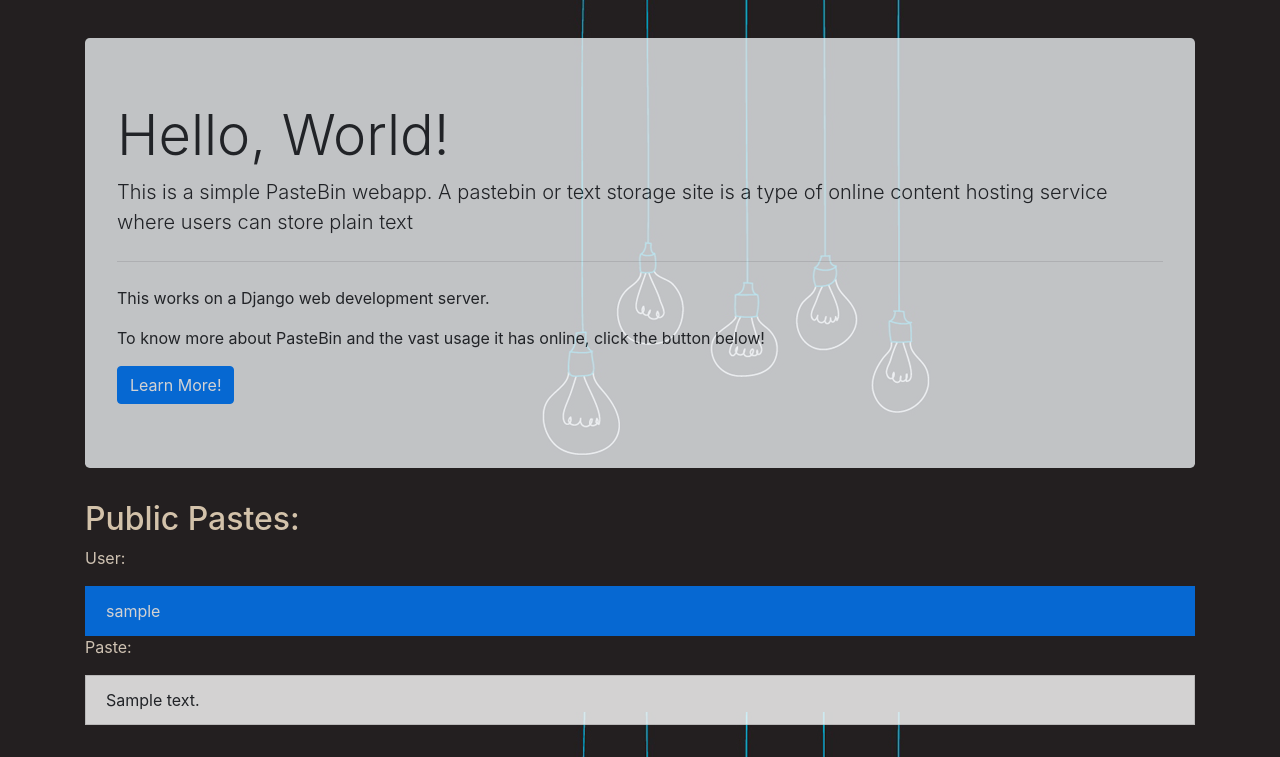
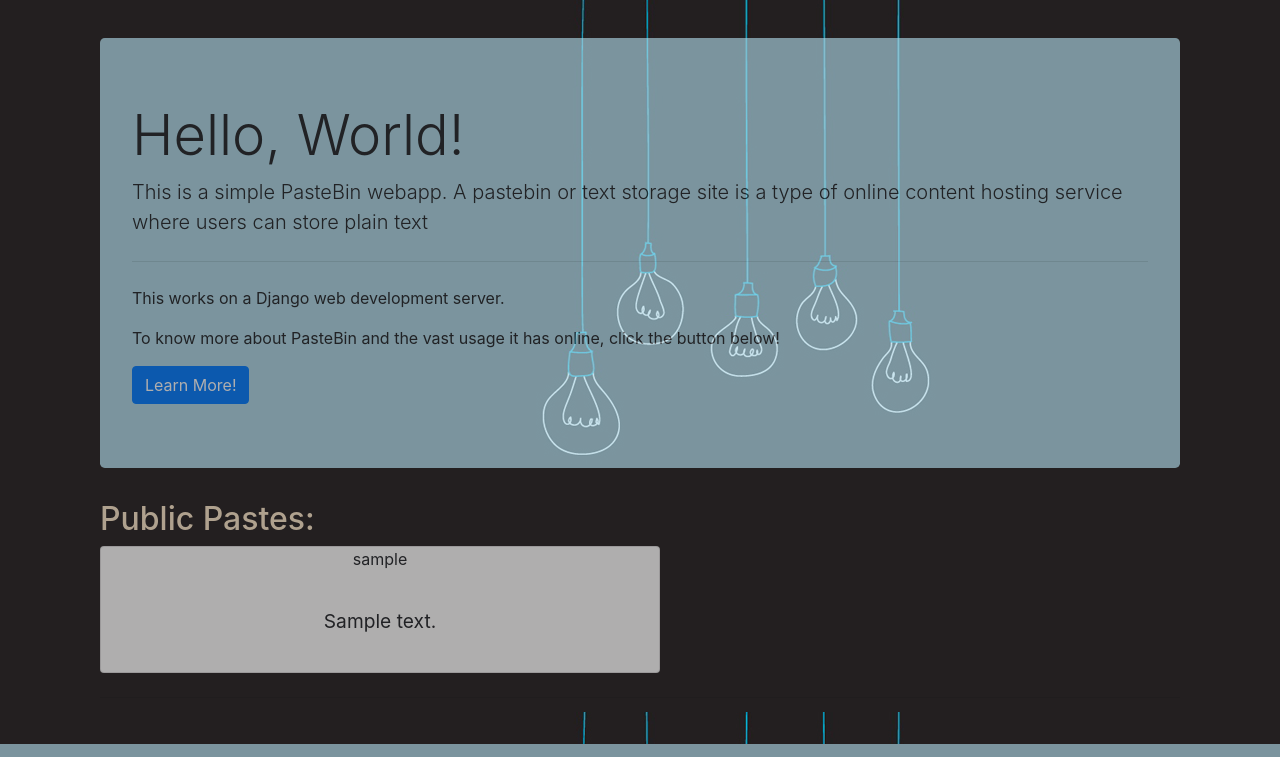
Before and after one commit to himanshu272/pastebin, a Django app: template templates/paste/intro.html in a window 1280 px wide. Shown: the part 56-813 px from the top of the page. Run offline with Django 3.2, Linux system fonts and the light colour scheme; the template is opened without the code that fills it: most values are stand-ins (such as "Sample title", 1, 10 or a date in 2020); some libraries are stand-ins or nearby versions.

Commit message:
#5 changed the public paste portion of introductory page

```diff
--- a/paste/models.py
+++ b/paste/models.py
@@ -3,4 +3,4 @@
 # Create your models here.
 class textpaste(models.Model):
     Username = models.CharField(max_length = 20)
-    Text = models.CharField(max_length = 4096)
+    Text = models.TextField()
--- a/static/js/app.js
+++ b/static/js/app.js
@@ -1,4 +1,4 @@
-var x = document.querySelectorAll("li.list-group-item");
+var x = document.querySelectorAll("p.data");
                 var i = x.length;
                 var temp="";
                 for(var a=0;a<i;a++)
--- a/templates/paste/intro.html
+++ b/templates/paste/intro.html
@@ -11,9 +11,16 @@
             padding-bottom:
             padding-top: 60 px;
              }
+        .flex-container{
+            -webkit-align-items: flex-start;
+            align-items: flex-start;
+        }
+        .card{
+            text-align: left;
+        }
         </style>
-    <div class="pt-auto" style="padding-top: 1cm;">
-        <div class="jumbotron" style="backgroud-color:lightblue;">
+        <div class="container" style="padding-top: 1cm;">
+        <div class="jumbotron" style="background-color:lightblue;">
             <h1 class="display-4">Hello, World!</h1>
             <p class="lead">This is a simple PasteBin webapp. A pastebin or text storage site is a type of online content hosting service where users can store plain text</p>
             <hr class="my-4">
@@ -23,15 +30,15 @@
         </div>
         {% if input %}
         <h2 style="color: blanchedalmond">Public Pastes:</h2>
-        <ul class="list-group">
             {%for item in input %}
-            <p style="color: antiquewhite">User:</p>
-            <li class="list-group-item active" id='user'>{{ item.Username }}</li>
-            <p style="color: antiquewhite">Paste:</p>
-            <li class="list-group-item" id='text'>{{ item.Text }}</li>
-            <hr class="my-3">
+            <div class="card" style="width:35rem;">
+                <h7 class="card-head"><p class='data'>{{ item.Username }}</p></h7>
+                <div class="card-body">
+                <p style="text-align: left; font-size: larger;" class='data'>{{ item.Text }}</p>
+                </div>
+            </div>
+            <hr class="my-4">
             {% endfor %}
-        </ul>
         <script src="{% static 'js/app.js' %}"></script>
         {% else %}
         <div class="alert alert-danger" role="alert">
```
Lines whose indentation alone changed are shown as unchanged.
